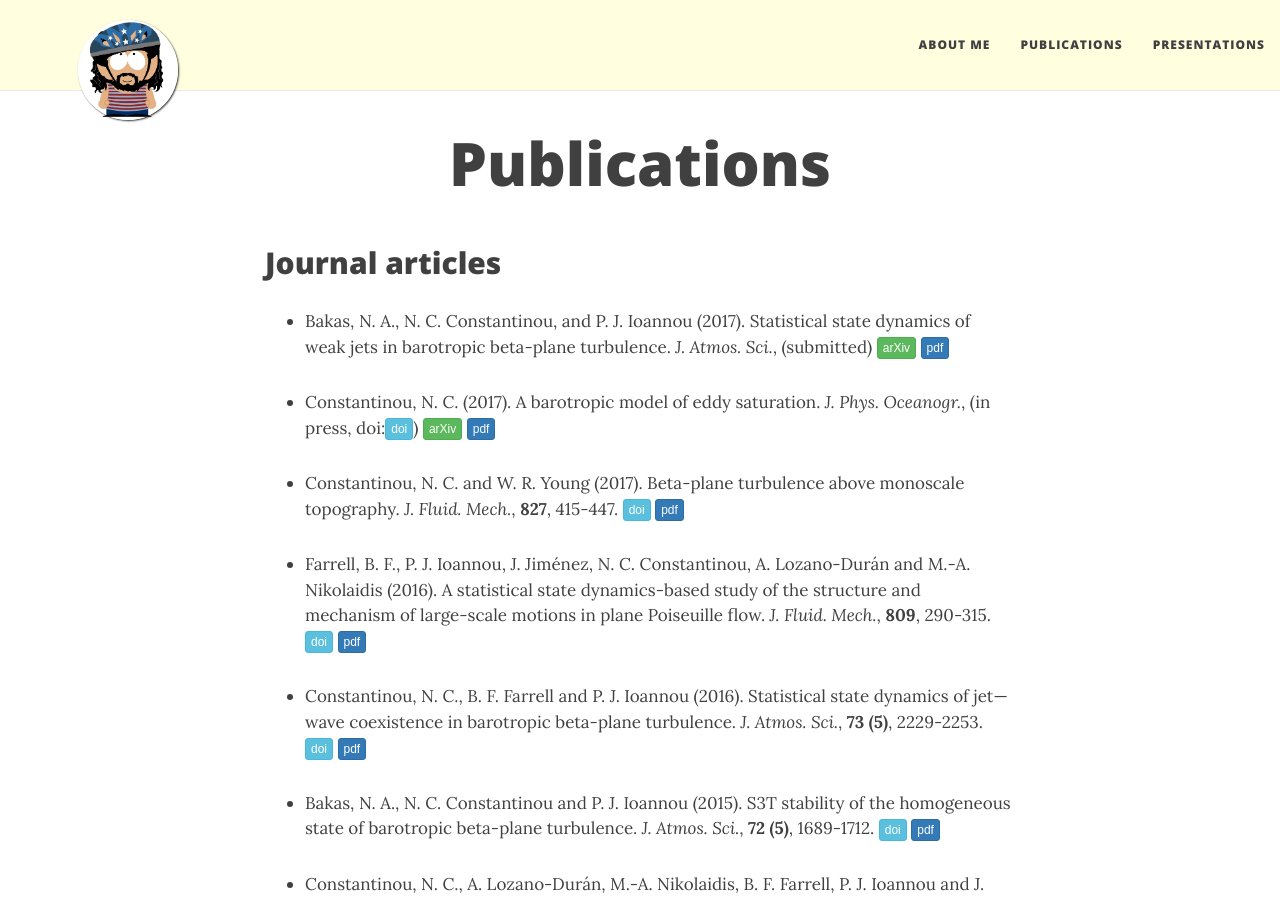
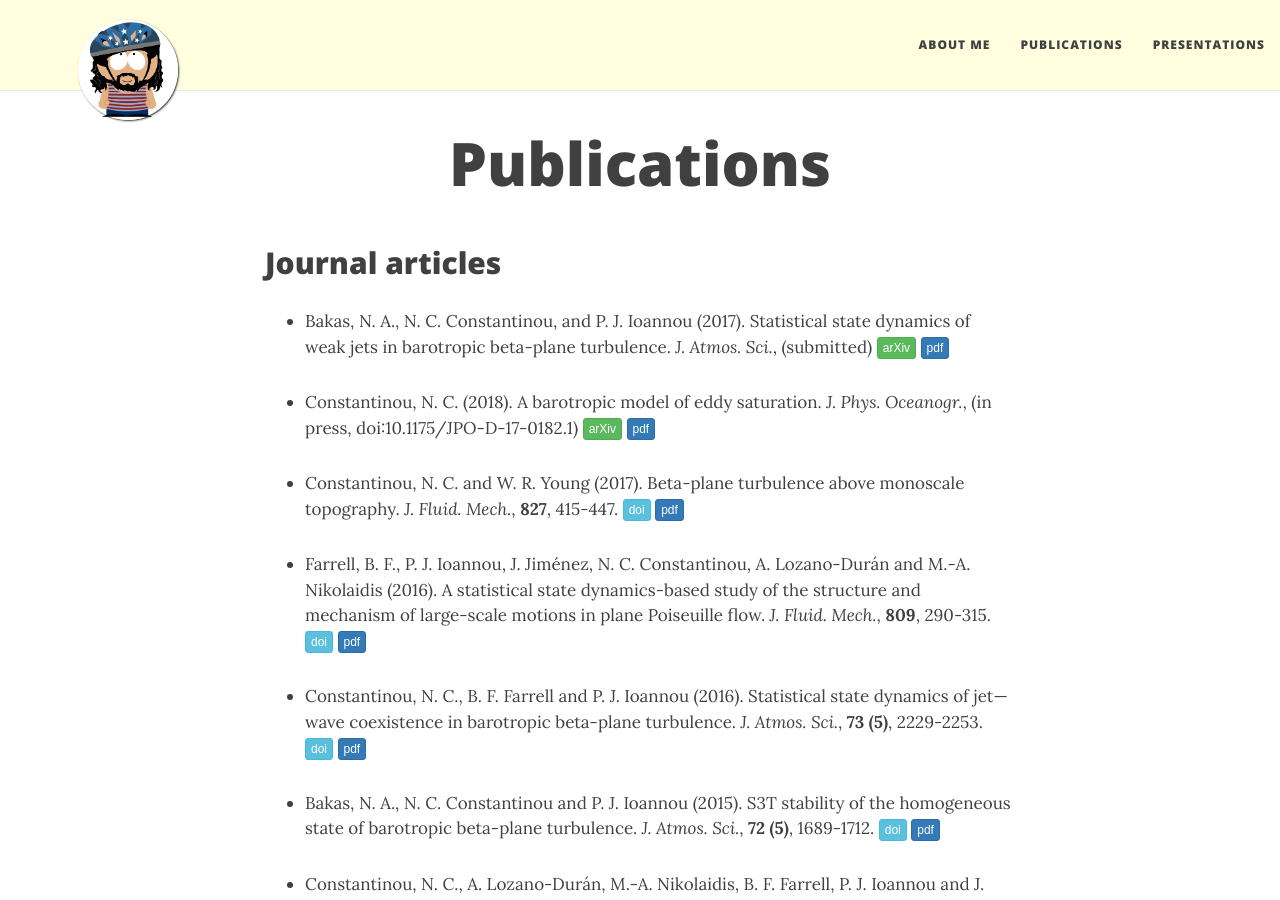
Before and after one commit to navidcy/navidcy.github.io, a Jekyll site: the page built from publications.md, in a window 1280 px wide and 900 px high. Built offline with Jekyll 4.4.1, drawn with Linux system fonts in a browser that asks for light colours; nearby versions of some CDN libraries.

Commit message:
adds JPO doi

```diff
--- a/publications.md
+++ b/publications.md
@@ -8,7 +8,7 @@
 
 - Bakas, N. A., N. C. Constantinou, and P. J. Ioannou (2017). Statistical state dynamics of weak jets in barotropic beta-plane turbulence. _J. Atmos. Sci._, (submitted) [<span class="btn btn-success btn-xs{{end}}" style="font-family:sans-serif;">arXiv</span>][arXiv:1708.03031]{:target="_blank"} [<span class="btn btn-primary btn-xs{{end}}" style="font-family:sans-serif;">pdf</span>][ssd-eckaus]
 
-- Constantinou, N. C. (2017). A barotropic model of eddy saturation. _J. Phys. Oceanogr._, (in press, doi:[<span class="btn btn-info btn-xs{{end}}" style="font-family:sans-serif;">doi</span>][EddySaturationJPO-doi]{:target="_blank"}) [<span class="btn btn-success btn-xs{{end}}" style="font-family:sans-serif;">arXiv</span>][arXiv:1703.06594]{:target="_blank"} [<span class="btn btn-primary btn-xs{{end}}" style="font-family:sans-serif;">pdf</span>][eddysaturation]
+- Constantinou, N. C. (2018). A barotropic model of eddy saturation. _J. Phys. Oceanogr._, (in press, doi:10.1175/JPO-D-17-0182.1) [<span class="btn btn-success btn-xs{{end}}" style="font-family:sans-serif;">arXiv</span>][arXiv:1703.06594]{:target="_blank"} [<span class="btn btn-primary btn-xs{{end}}" style="font-family:sans-serif;">pdf</span>][eddysaturation]
 
 - Constantinou, N. C. and W. R. Young (2017). Beta-plane turbulence above monoscale topography. _J. Fluid. Mech._, **827**, 415-447. [<span class="btn btn-info btn-xs{{end}}" style="font-family:sans-serif;">doi</span>][barotropic-topo-mono-doi]{:target="_blank"} [<span class="btn btn-primary btn-xs{{end}}" style="font-family:sans-serif;">pdf</span>][topo-1layer]
 
```
